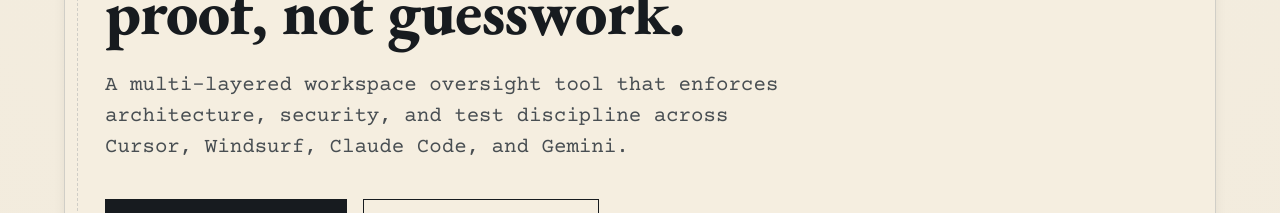
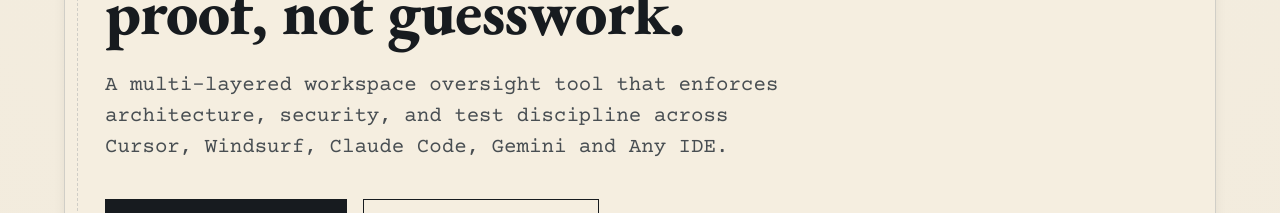
Before and after one commit to fatidaprilian/agentic-senior-core-site, a React (Vite) app: page / in a window 1280 px wide. Shown: the part 406-619 px from the top of the page. Built offline with nearby package versions, Linux system fonts and the light colour scheme.

Commit message:
fix: update description in Hero component to include 'Any IDE'

```diff
--- a/src/components/Hero.tsx
+++ b/src/components/Hero.tsx
@@ -59,7 +59,7 @@
 
           <motion.p variants={itemVariants} className="text-lead">
             A multi-layered workspace oversight tool that enforces architecture, security,
-            and test discipline across Cursor, Windsurf, Claude Code, and Gemini.
+            and test discipline across Cursor, Windsurf, Claude Code, Gemini and Any IDE.
           </motion.p>
 
           <motion.div variants={itemVariants} className="cta-row">
```
